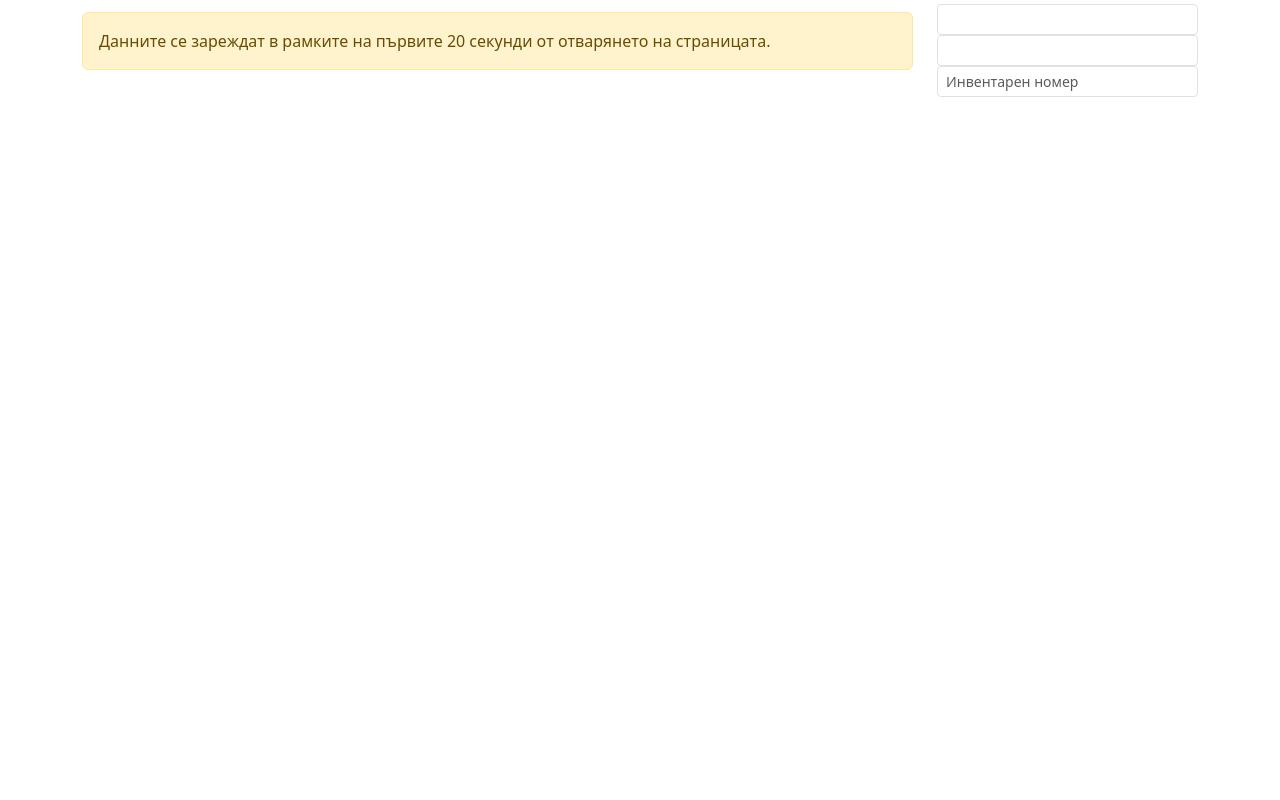
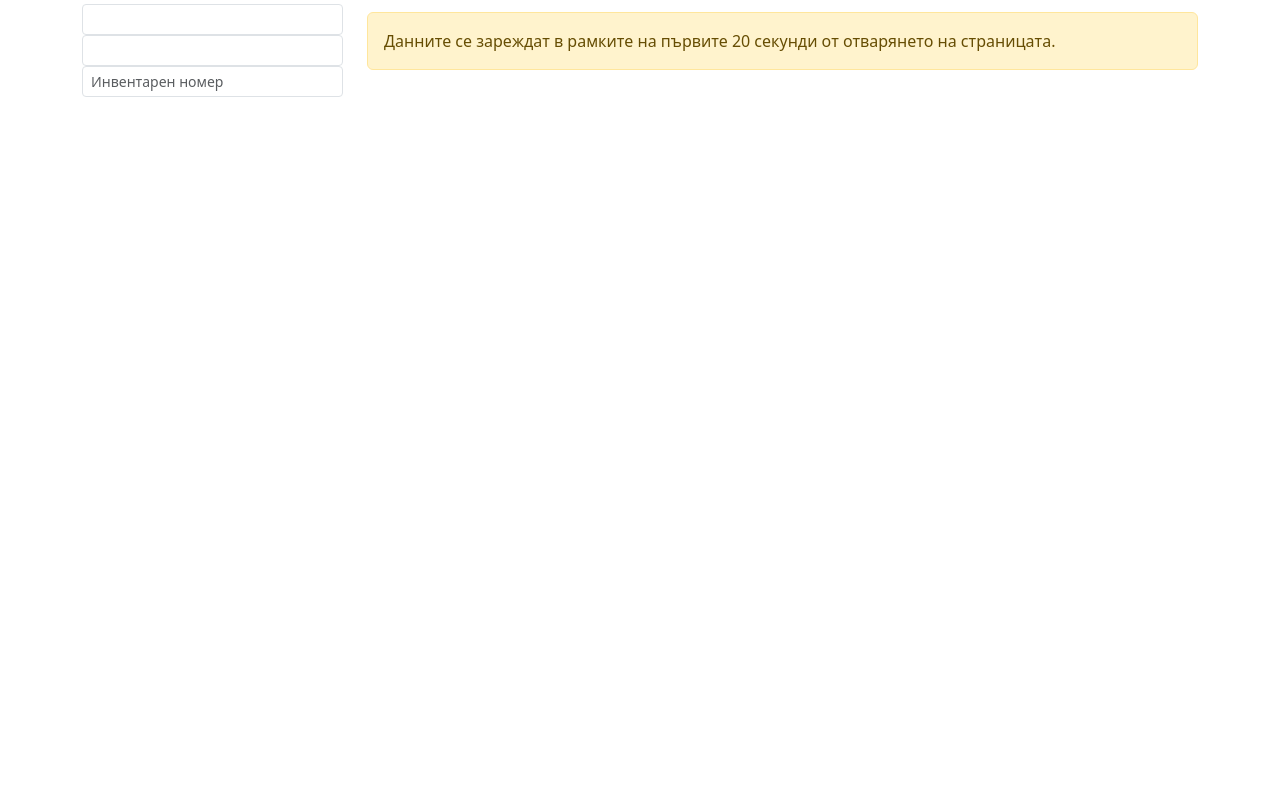
Before and after one commit to Dimitar5555/sofiatraffic-livemap, a website: page docs/index.html in a window 1280 px wide. Shown: the top 800 px of the page. Drawn offline with nearby package versions, Linux system fonts and the light colour scheme; no server answers.

Commit message:
Update index.html

```diff
--- a/docs/index.html
+++ b/docs/index.html
@@ -35,7 +35,7 @@
 <body class="py-1">
     <div class="container mb-3">
         <div class="row">
-            <div id="left_col" class="col-12 col-md-3 d-flex flex-column order-last order-md-1">
+            <div id="left_col" class="col-12 col-md-3 d-flex flex-column order-last order-md-0">
                 <div class="pb-2">
                     <select id="vehicle_type" onchange="apply_filters()" class="form-control form-control-sm"></select>
                     <select id="vehicle_depot" onchange="apply_filters()" class="form-control form-control-sm"></select>
```
